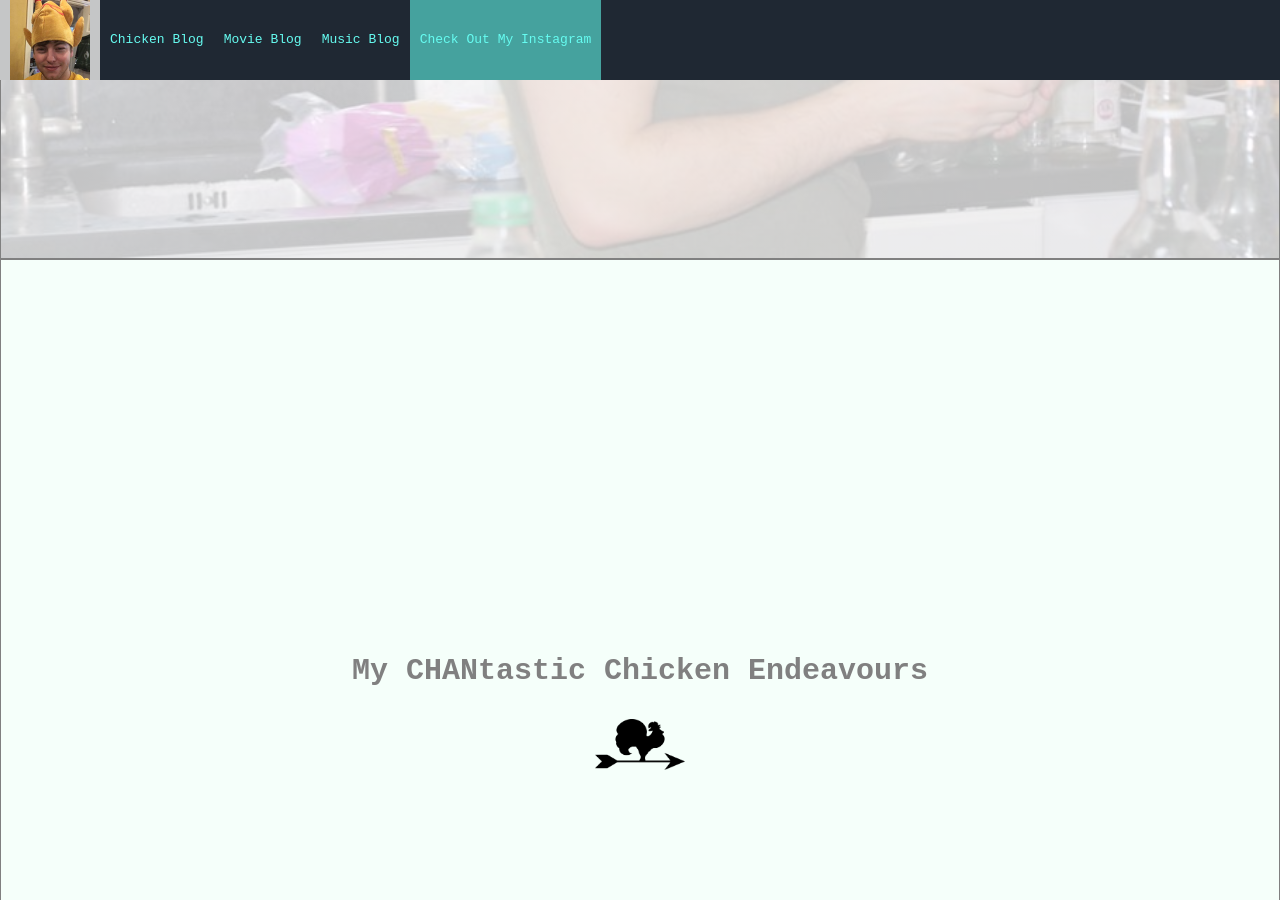
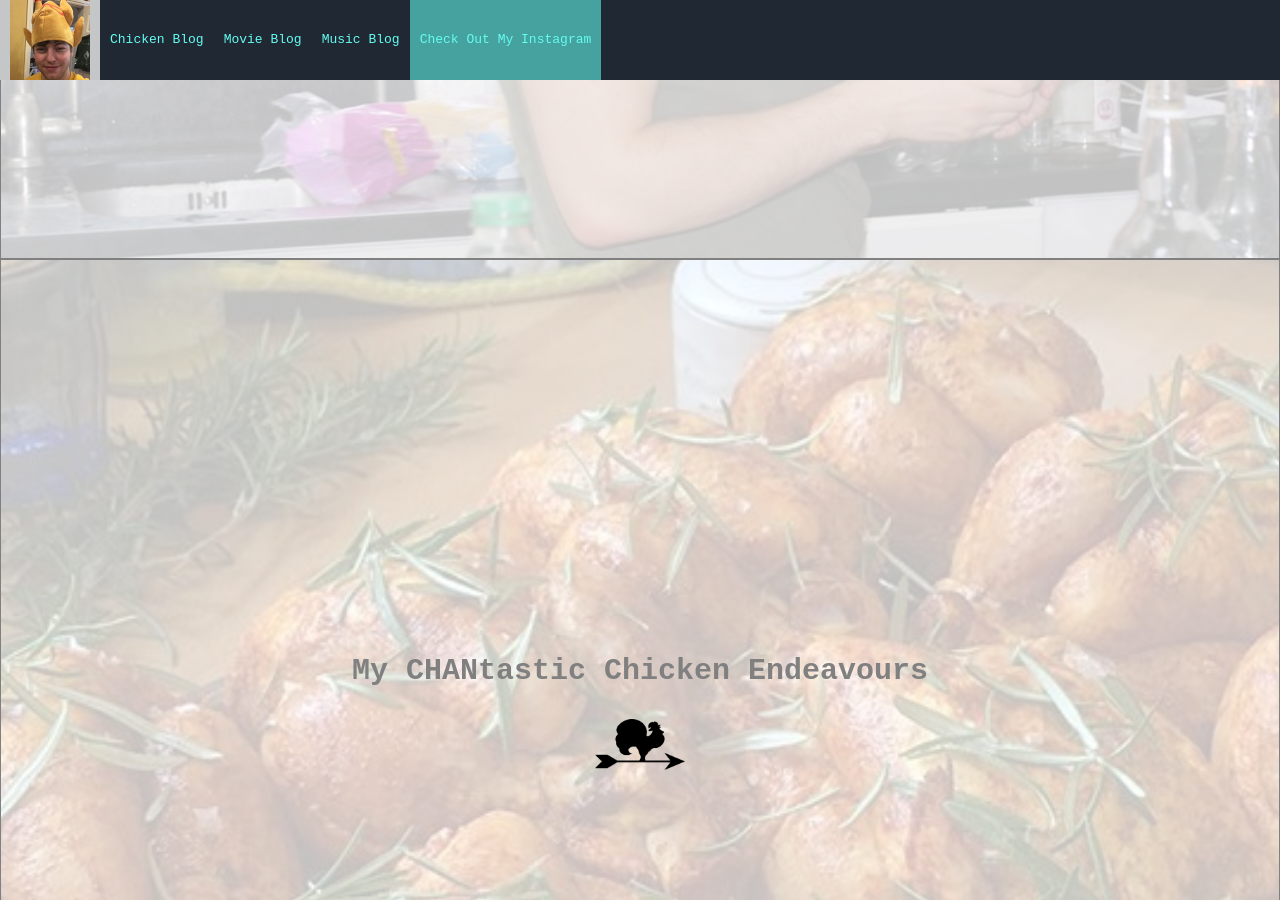
Before and after one commit to richa184/chickensbeforedickens, a Jekyll site: the page index.html, which Jekyll copies as it is, in a window 1280 px wide and 900 px high, scrolled down 723 px. Built offline with Jekyll 4.4.1, drawn with Linux system fonts in a browser that asks for light colours; a script that is not in the unit is left out.

Commit message:
Update main.css

```diff
--- a/css/main.css
+++ b/css/main.css
@@ -93,14 +93,17 @@ h2 {
 	background-image: linear-gradient(rgba(255,255,255,0.75),rgba(255,255,255,0.75)), url('../images/about_me.jpg');
 }
 
-#recipe {
+#chicken {
 	background-image: linear-gradient(rgba(255,255,255,0.75),rgba(255,255,255,0.75)), url('../images/cooking.png');
 }
 
-#timer {
+#movies {
 	background-image: linear-gradient(rgba(255,255,255,0.75),rgba(255,255,255,0.75)), url('../images/timer.jpg');
 }
 
+#music {
+	background-image: linear-gradient(rgba(255,255,255,0.75),rgba(255,255,255,0.75)), url('../images/timer.jpg');
+}
 
 foot {
 	text-align: left;
```
